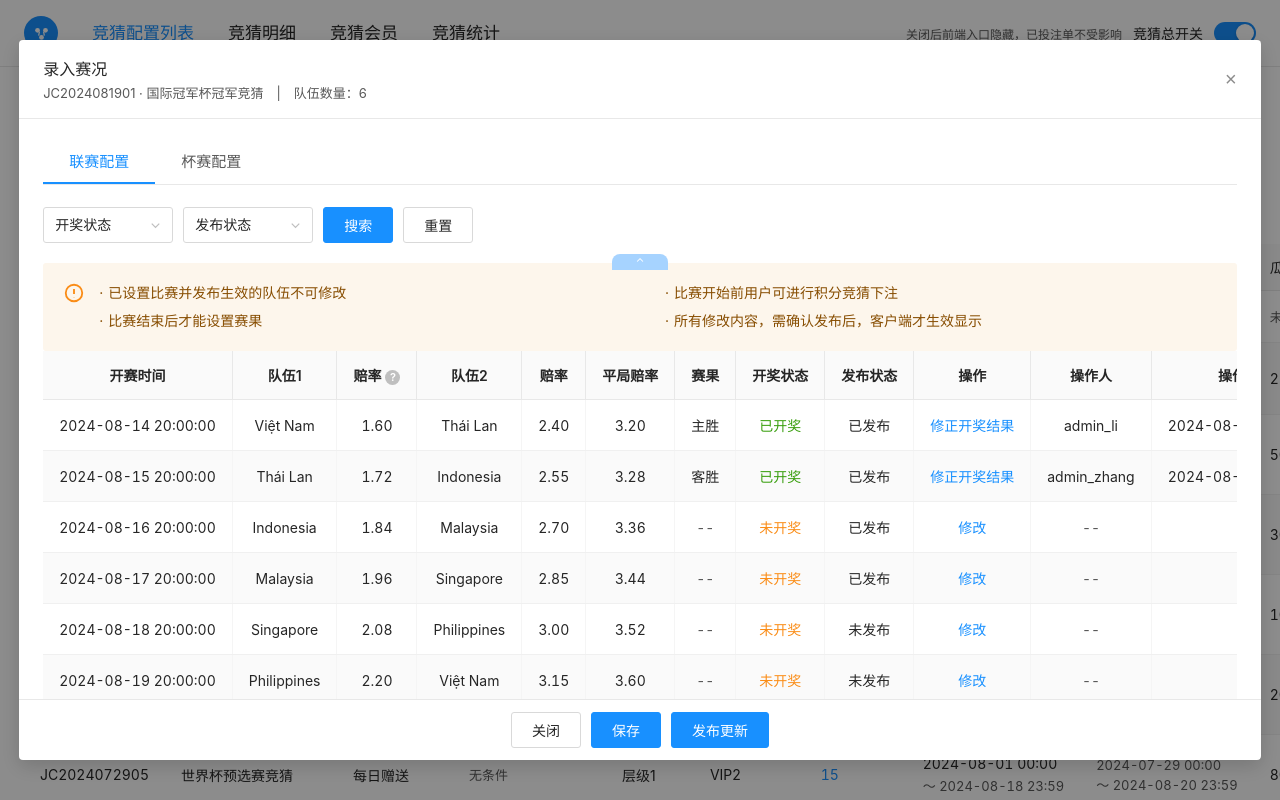
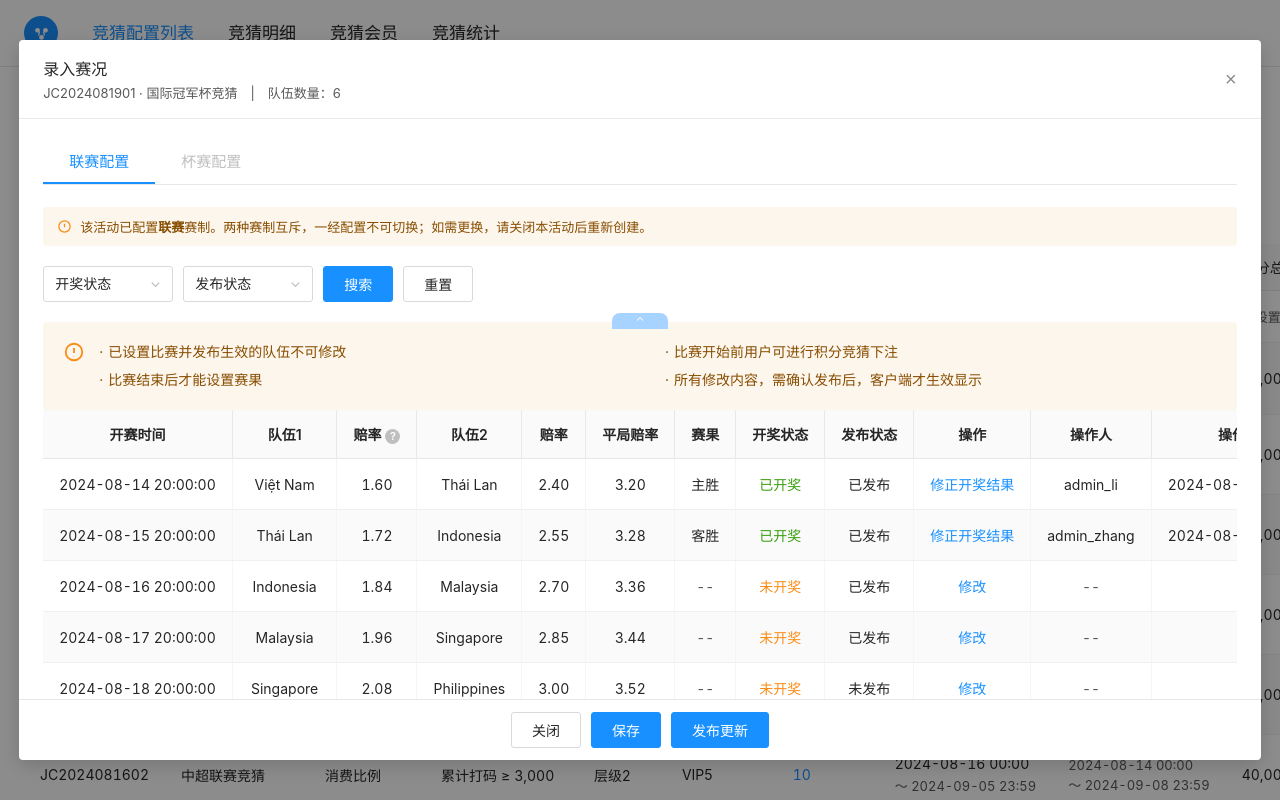
Before and after one commit to quentin196/abcg, a plain HTML site: page index.html in a window 1280 px wide. Both pictures are taken after a click on the element "12". Shown: the top 800 px of the page. Drawn offline with Linux system fonts and the light colour scheme.

Commit message:
Add files via upload

```diff
--- a/index.html
+++ b/index.html
@@ -32,9 +32,9 @@
              border-bottom:2px solid transparent; white-space:nowrap; transition:color .15s; }
   .nav-item:hover{ color:var(--blue); }
   .nav-item.active{ color:var(--blue); font-weight:500; border-bottom-color:var(--blue); }
-  .topbar-right{ margin-left:auto; display:flex; align-items:center; gap:11px; flex-shrink:0; }
-  .topbar-right .master-label{ font-weight:500; white-space:nowrap; }
-  .topbar-right .master-hint{ font-size:12px; color:var(--text-2); white-space:nowrap; }
+  .master{ display:flex; align-items:center; gap:10px; }
+  .master-label{ font-weight:500; white-space:nowrap; }
+  .master-hint{ font-size:12px; color:var(--text-2); white-space:nowrap; }
 
   /* ---------- 页头操作区 ---------- */
   .page-head{ display:flex; align-items:center; gap:14px; padding:18px 24px 0; flex-wrap:wrap; }
@@ -608,17 +608,17 @@
     <div class="nav-item" data-page="member">竞猜会员</div>
     <div class="nav-item" data-page="stat">竞猜统计</div>
   </nav>
-  <div class="topbar-right">
-    <span class="master-hint" id="masterHint">关闭后前端入口隐藏，已投注单不受影响</span>
-    <span class="master-label">竞猜总开关</span>
-    <label class="switch gsw"><input type="checkbox" id="masterSwitch" checked><span class="slider"></span></label>
-  </div>
 </div>
 
 <!-- ================= 竞猜配置列表 ================= -->
 <section id="page-config">
   <div class="page-head">
     <button class="btn btn-primary" onclick="openEditor('create')">添加活动</button>
+    <div class="master">
+      <span class="master-label">竞猜总开关</span>
+      <label class="switch gsw"><input type="checkbox" id="masterSwitch" checked><span class="slider"></span></label>
+      <span class="master-hint" id="masterHint">关闭后前端入口隐藏，已投注单不受影响</span>
+    </div>
   </div>
 
   <div class="filters">
@@ -665,7 +665,7 @@
     </table>
 
     <div class="pager">
-      <span class="pager-total">共 42 条</span>
+      <span class="pager-total" id="cfgTotal">共 10 条</span>
       <button class="pg">‹</button><button class="pg active">1</button>
       <button class="pg">2</button><button class="pg">3</button><button class="pg">›</button>
     </div>
@@ -683,7 +683,7 @@
     <select class="sel w150" id="mbVip"><option>全部VIP等级</option><option>VIP 1-10</option><option>VIP 11-30</option><option>VIP 31-50</option><option>SVIP</option></select>
     <select class="sel w150" id="mbTier"><option>全部层级</option><option>层级1</option><option>层级2</option><option>层级3</option><option>层级4</option></select>
     <select class="sel w150" id="mbTag"><option>全部标签</option><option>标签1</option><option>高价值</option><option>风险关注</option></select>
-    <select class="sel w180" id="mbAct"><option>全部活动</option><option>国际冠军杯冠军竞猜</option><option>夏季联赛全场比分</option><option>东南亚邀请赛首球时间</option></select>
+    <select class="sel w180" id="mbAct"><option>全部活动</option><option>国际冠军杯竞猜</option><option>夏季联赛竞猜</option><option>东南亚邀请赛竞猜</option></select>
     <button class="btn btn-primary" onclick="search()">搜索</button>
     <button class="btn" onclick="reset()">重置</button>
     <div class="spacer"></div>
@@ -1654,48 +1654,73 @@
 
 /* ===================== 数据 ===================== */
 const cfgRows = [
-  {id:"JC2024081907", name:"中超联赛胜平负竞猜", src:"每日赠送", cond:"无条件", condVal:0, tier:"层级1", vip:"VIP2",
-   teamCount:3, matches:0, pool:0, start:"—", end:"—", show:"—",
+  /* 01 草稿 · 必填项未完成，不可发布 */
+  {id:"JC2024081910", name:"草稿未完成活动", src:"每日赠送", cond:"无条件", condVal:0, tier:"层级1", vip:"VIP2",
+   lockMode:null, teamCount:4, matches:0, pool:0, start:"—", end:"—", show:"—",
    status:"草稿", active:false, ct:"2024-08-19 10:26:18", ut:"2024-08-19 10:26:18", by:"admin_zhang"},
-  {id:"JC2024081806", name:"亚冠淘汰赛正确比分", src:"充值比例", cond:"累计充值", condVal:500, tier:"层级1", vip:"VIP2",
-   teamCount:4, matches:4, pool:25000, start:"2024-09-05 00:00", end:"2024-09-28 23:59", show:"2024-09-02 00:00 ～ 2024-09-30 23:59",
+
+  /* 02 草稿 · 必填项已完成，可发布并启用 */
+  {id:"JC2024081909", name:"草稿可发布活动", src:"充值比例", cond:"累计充值", condVal:500, tier:"层级1", vip:"VIP2",
+   lockMode:null, teamCount:4, matches:4, pool:25000, start:"2024-09-05 00:00", end:"2024-09-28 23:59", show:"2024-09-02 00:00 ～ 2024-09-30 23:59",
    status:"草稿", active:false, ct:"2024-08-18 15:44:03", ut:"2024-08-19 09:12:37", by:"admin_li"},
-  {id:"JC2024081901", name:"国际冠军杯冠军竞猜", src:"每日赠送", cond:"无条件", condVal:0, tier:"层级1", vip:"VIP2",
-   teamCount:6, matches:12, pool:50000, start:"2024-08-15 00:00", end:"2024-09-10 23:59", show:"2024-08-12 00:00 ～ 2024-09-15 23:59",
+
+  /* 03 未开始 · 已启用 · 双数队伍未锁赛制 */
+  {id:"JC2024081908", name:"亚冠淘汰赛竞猜", src:"充值比例", cond:"累计充值", condVal:1000, tier:"层级2", vip:"VIP5",
+   lockMode:null, teamCount:4, matches:4, pool:30000, start:"2024-09-05 00:00", end:"2024-09-28 23:59", show:"2024-09-02 00:00 ～ 2024-09-30 23:59",
+   status:"未开始", active:true, ct:"2024-08-18 16:20:44", ut:"2024-08-18 16:20:44", by:"admin_li"},
+
+  /* 04 未开始 · 未启用 · 赛事数为 0，不可启用 */
+  {id:"JC2024080704", name:"欧冠小组赛竞猜", src:"充值比例", cond:"累计充值", condVal:200, tier:"不限", vip:"不限",
+   lockMode:null, teamCount:2, matches:0, pool:20000, start:"2024-09-01 00:00", end:"2024-09-30 23:59", show:"2024-08-28 00:00 ～ 2024-10-02 23:59",
+   status:"未开始", active:false, ct:"2024-08-07 09:33:10", ut:"2024-08-07 09:33:10", by:"admin_wang"},
+
+  /* 05 未开始 · 单数队伍，仅可配联赛 */
+  {id:"JC2024081802", name:"夏季联赛竞猜", src:"充值比例", cond:"累计充值", condVal:1000, tier:"层级2", vip:"VIP5",
+   lockMode:null, teamCount:5, matches:8, pool:30000, start:"2024-08-20 00:00", end:"2024-09-20 23:59", show:"2024-08-18 00:00 ～ 2024-09-22 23:59",
+   status:"未开始", active:true, ct:"2024-08-08 16:20:44", ut:"2024-08-17 14:08:19", by:"admin_li"},
+
+  /* 06 进行中 · 已启用 · 已锁联赛 */
+  {id:"JC2024081901", name:"国际冠军杯竞猜", src:"每日赠送", cond:"无条件", condVal:0, tier:"层级1", vip:"VIP2",
+   lockMode:"league", teamCount:6, matches:12, pool:50000, start:"2024-08-15 00:00", end:"2024-09-10 23:59", show:"2024-08-12 00:00 ～ 2024-09-15 23:59",
    status:"进行中", active:true, ct:"2024-08-10 11:02:31", ut:"2024-08-18 09:41:05", by:"admin_zhang"},
-  {id:"JC2024081802", name:"夏季联赛全场比分", src:"充值比例", cond:"累计充值", condVal:1000, tier:"层级2", vip:"VIP5",
-   teamCount:5, matches:8, pool:30000, start:"2024-08-20 00:00", end:"2024-09-20 23:59", show:"2024-08-18 00:00 ～ 2024-09-22 23:59",
-   status:"未开始", active:true, ct:"2024-08-08 16:20:44", ut:"2024-08-17 14:08:19", by:"admin_li"},
-  {id:"JC2024081103", name:"东南亚邀请赛首球时间", src:"消费比例", cond:"累计打码", condVal:5000, tier:"层级2", vip:"VIP10",
-   teamCount:8, matches:20, pool:100000, start:"2024-07-01 00:00", end:"2024-07-31 23:59", show:"2024-06-28 00:00 ～ 2024-08-03 23:59",
+
+  /* 07 进行中 · 已停用 · 前端入口隐藏 */
+  {id:"JC2024081602", name:"中超联赛竞猜", src:"消费比例", cond:"累计打码", condVal:3000, tier:"层级2", vip:"VIP5",
+   lockMode:"league", teamCount:6, matches:10, pool:40000, start:"2024-08-16 00:00", end:"2024-09-05 23:59", show:"2024-08-14 00:00 ～ 2024-09-08 23:59",
+   status:"进行中", active:false, ct:"2024-08-14 10:05:22", ut:"2024-08-18 15:30:11", by:"admin_wang"},
+
+  /* 08 已截止 · 已锁杯赛 · 待结算 */
+  {id:"JC2024072905", name:"世界杯预选赛竞猜", src:"每日赠送", cond:"无条件", condVal:0, tier:"层级1", vip:"VIP2",
+   lockMode:"cup", teamCount:8, matches:15, pool:80000, start:"2024-08-01 00:00", end:"2024-08-18 23:59", show:"2024-07-29 00:00 ～ 2024-08-20 23:59",
+   status:"已截止", active:true, ct:"2024-07-29 14:50:27", ut:"2024-08-19 00:12:44", by:"admin_zhang"},
+
+  /* 09 已结算 · 正常走完全流程 */
+  {id:"JC2024081103", name:"东南亚邀请赛竞猜", src:"消费比例", cond:"累计打码", condVal:5000, tier:"层级2", vip:"VIP10",
+   lockMode:"league", teamCount:8, matches:20, pool:100000, start:"2024-07-01 00:00", end:"2024-07-31 23:59", show:"2024-06-28 00:00 ～ 2024-08-03 23:59",
    status:"已结算", active:false, ct:"2024-06-25 10:15:02", ut:"2024-08-02 03:00:00", by:"system"},
-  {id:"JC2024080704", name:"欧冠小组赛总进球", src:"充值比例", cond:"累计充值", condVal:200, tier:"不限", vip:"不限",
-   teamCount:2, matches:0, pool:20000, start:"2024-09-01 00:00", end:"2024-09-30 23:59", show:"2024-08-28 00:00 ～ 2024-10-02 23:59",
-   status:"未开始", active:false, ct:"2024-08-07 09:33:10", ut:"2024-08-07 09:33:10", by:"admin_wang"},
-  {id:"JC2024072905", name:"世界杯预选赛竞猜", src:"每日赠送", cond:"无条件", condVal:0, tier:"层级1", vip:"VIP2",
-   teamCount:7, matches:15, pool:80000, start:"2024-08-01 00:00", end:"2024-08-18 23:59", show:"2024-07-29 00:00 ～ 2024-08-20 23:59",
-   status:"已截止", active:true, ct:"2024-07-29 14:50:27", ut:"2024-08-19 00:12:44", by:"admin_zhang"},
+
+  /* 10 已关闭 · 运营主动终止 */
   {id:"JC2024071206", name:"季前热身赛竞猜", src:"消费比例", cond:"累计打码", condVal:2000, tier:"层级3", vip:"VIP15",
-   teamCount:4, matches:6, pool:15000, start:"2024-07-15 00:00", end:"2024-07-25 23:59", show:"2024-07-12 00:00 ～ 2024-07-27 23:59",
+   lockMode:"league", teamCount:4, matches:6, pool:15000, start:"2024-07-15 00:00", end:"2024-07-25 23:59", show:"2024-07-12 00:00 ～ 2024-07-27 23:59",
    status:"已关闭", active:false, ct:"2024-07-12 08:41:56", ut:"2024-07-22 17:30:08", by:"admin_li"}
 ];
 
 const rows = [
-  {uid:16425983, account:"bettor999",  vip:"VIP 43", tier:"层级2", tag:"标签1",   bets:342, stake:398200, win:435910, prize:37710.00, earn:96800,  act:"国际冠军杯冠军竞猜"},
-  {uid:18264932, account:"gambler890", vip:"VIP 5",  tier:"层级1", tag:"高价值", bets:61,  stake:42800,  win:39760,  prize:3040.00,  earn:16520,  act:"国际冠军杯冠军竞猜"},
-  {uid:21976453, account:"casino567",  vip:"VIP 34", tier:"层级2", tag:"标签1",   bets:84,  stake:76500,  win:68120,  prize:8380.00,  earn:28300,  act:"夏季联赛全场比分"},
-  {uid:27239945, account:"user7890",   vip:"VIP 2",  tier:"层级1", tag:"高价值", bets:286, stake:482600, win:516280, prize:33680.00, earn:128450, act:"东南亚邀请赛首球时间"},
-  {uid:27419536, account:"winner456",  vip:"VIP 31", tier:"层级2", tag:"标签1",   bets:286, stake:482600, win:516280, prize:33680.00, earn:128450, act:"国际冠军杯冠军竞猜"},
-  {uid:27952467, account:"risk5678",   vip:"VIP 14", tier:"层级2", tag:"标签1",   bets:84,  stake:76500,  win:68120,  prize:8380.00,  earn:28300,  act:"夏季联赛全场比分"},
-  {uid:28543972, account:"luck123",    vip:"VIP 23", tier:"层级2", tag:"标签1",   bets:342, stake:398200, win:435910, prize:37710.00, earn:96800,  act:"国际冠军杯冠军竞猜"},
-  {uid:28943617, account:"prize456",   vip:"VIP 41", tier:"层级4", tag:"标签1",   bets:286, stake:482600, win:516280, prize:33680.00, earn:128450, act:"国际冠军杯冠军竞猜"},
-  {uid:34529861, account:"profit901",  vip:"VIP 17", tier:"层级2", tag:"标签1",   bets:286, stake:482600, win:516280, prize:33680.00, earn:128450, act:"东南亚邀请赛首球时间"},
-  {uid:36295874, account:"luck777",    vip:"SVIP 9", tier:"层级2", tag:"标签1",   bets:342, stake:398200, win:435910, prize:37710.00, earn:96800,  act:"国际冠军杯冠军竞猜"},
-  {uid:36591487, account:"spin777",    vip:"VIP 26", tier:"层级2", tag:"标签1",   bets:286, stake:482600, win:516280, prize:33680.00, earn:128450, act:"国际冠军杯冠军竞猜"},
-  {uid:39472681, account:"money345",   vip:"VIP 50", tier:"层级2", tag:"标签1",   bets:61,  stake:42800,  win:39760,  prize:3040.00,  earn:16520,  act:"国际冠军杯冠军竞猜"},
-  {uid:39521784, account:"spin234",    vip:"VIP 44", tier:"层级2", tag:"标签1",   bets:84,  stake:76500,  win:68120,  prize:8380.00,  earn:28300,  act:"夏季联赛全场比分"},
-  {uid:45793264, account:"fortune678", vip:"VIP 10", tier:"层级2", tag:"风险关注", bets:61, stake:42800, win:39760,  prize:3040.00,  earn:16520,  act:"国际冠军杯冠军竞猜"},
-  {uid:47289613, account:"bettor456",  vip:"VIP 27", tier:"层级2", tag:"标签1",   bets:286, stake:482600, win:516280, prize:33680.00, earn:128450, act:"东南亚邀请赛首球时间"}
+  {uid:16425983, account:"bettor999",  vip:"VIP 43", tier:"层级2", tag:"标签1",   bets:342, stake:398200, win:435910, prize:37710.00, earn:96800,  act:"国际冠军杯竞猜"},
+  {uid:18264932, account:"gambler890", vip:"VIP 5",  tier:"层级1", tag:"高价值", bets:61,  stake:42800,  win:39760,  prize:3040.00,  earn:16520,  act:"国际冠军杯竞猜"},
+  {uid:21976453, account:"casino567",  vip:"VIP 34", tier:"层级2", tag:"标签1",   bets:84,  stake:76500,  win:68120,  prize:8380.00,  earn:28300,  act:"夏季联赛竞猜"},
+  {uid:27239945, account:"user7890",   vip:"VIP 2",  tier:"层级1", tag:"高价值", bets:286, stake:482600, win:516280, prize:33680.00, earn:128450, act:"东南亚邀请赛竞猜"},
+  {uid:27419536, account:"winner456",  vip:"VIP 31", tier:"层级2", tag:"标签1",   bets:286, stake:482600, win:516280, prize:33680.00, earn:128450, act:"国际冠军杯竞猜"},
+  {uid:27952467, account:"risk5678",   vip:"VIP 14", tier:"层级2", tag:"标签1",   bets:84,  stake:76500,  win:68120,  prize:8380.00,  earn:28300,  act:"夏季联赛竞猜"},
+  {uid:28543972, account:"luck123",    vip:"VIP 23", tier:"层级2", tag:"标签1",   bets:342, stake:398200, win:435910, prize:37710.00, earn:96800,  act:"国际冠军杯竞猜"},
+  {uid:28943617, account:"prize456",   vip:"VIP 41", tier:"层级4", tag:"标签1",   bets:286, stake:482600, win:516280, prize:33680.00, earn:128450, act:"国际冠军杯竞猜"},
+  {uid:34529861, account:"profit901",  vip:"VIP 17", tier:"层级2", tag:"标签1",   bets:286, stake:482600, win:516280, prize:33680.00, earn:128450, act:"东南亚邀请赛竞猜"},
+  {uid:36295874, account:"luck777",    vip:"SVIP 9", tier:"层级2", tag:"标签1",   bets:342, stake:398200, win:435910, prize:37710.00, earn:96800,  act:"国际冠军杯竞猜"},
+  {uid:36591487, account:"spin777",    vip:"VIP 26", tier:"层级2", tag:"标签1",   bets:286, stake:482600, win:516280, prize:33680.00, earn:128450, act:"国际冠军杯竞猜"},
+  {uid:39472681, account:"money345",   vip:"VIP 50", tier:"层级2", tag:"标签1",   bets:61,  stake:42800,  win:39760,  prize:3040.00,  earn:16520,  act:"国际冠军杯竞猜"},
+  {uid:39521784, account:"spin234",    vip:"VIP 44", tier:"层级2", tag:"标签1",   bets:84,  stake:76500,  win:68120,  prize:8380.00,  earn:28300,  act:"夏季联赛竞猜"},
+  {uid:45793264, account:"fortune678", vip:"VIP 10", tier:"层级2", tag:"风险关注", bets:61, stake:42800, win:39760,  prize:3040.00,  earn:16520,  act:"国际冠军杯竞猜"},
+  {uid:47289613, account:"bettor456",  vip:"VIP 27", tier:"层级2", tag:"标签1",   bets:286, stake:482600, win:516280, prize:33680.00, earn:128450, act:"东南亚邀请赛竞猜"}
 ];
 
 const n  = v => v.toLocaleString("en-US");
@@ -1720,6 +1745,8 @@
 };
 
 function renderCfg(){
+  const tot = document.getElementById("cfgTotal");
+  if(tot) tot.textContent = `共 ${cfgData.length} 条`;
   document.getElementById("cfgBody").innerHTML = cfgData.map((r,i)=>{
     const canOpen = r.matches > 0;
     const draft   = r.status === "草稿";
@@ -2032,34 +2059,78 @@
   const n = Math.min(rdCur.matches || 0, 6);
   rdLeague = [{ name: rdCur.name, rows: n ? mkRdRows(n) : [] }];
   rdCup    = [{ name: "决赛", rows: n ? mkRdRows(Math.min(n,2)) : [] }];
-  rdMode = "league";
+  // 已锁定赛制则进入锁定的那一种，否则默认联赛
+  rdMode = rdCur.lockMode || "league";
   document.getElementById("mt-sub").textContent =
     `${rdCur.id} · ${rdCur.name}　|　队伍数量：${rdCur.teamCount}`;
   document.getElementById("rdFilterDraw").value = "";
   document.getElementById("rdFilterPub").value = "";
 
-  // 队伍为单数时锁定杯赛配置
-  const odd = rdCur.teamCount % 2 !== 0;
-  const tabs = document.querySelectorAll("#rdMode div");
-  tabs.forEach((d,i)=>{
-    d.classList.toggle("on", i===0);
-    if(i===1){
-      d.classList.toggle("disabled", odd);
-      d.title = odd ? "队伍数量为单数，无法两两配对，不可配置杯赛" : "";
-    }
-  });
-  const tip = document.getElementById("rdOddTip");
-  tip.style.display = odd ? "" : "none";
-  if(odd) document.getElementById("rdOddTxt").innerHTML =
-    `当前活动配置了 <strong>${rdCur.teamCount}</strong> 支队伍，为单数，无法两两配对，因此<strong>仅可配置联赛</strong>。如需配置杯赛，请先将队伍数量调整为双数。`;
-
+  refreshModeTabs();
   applyMode();
   openMask("mask-matches");
+}
+
+/* 赛制 Tab 可用性：单数队伍禁杯赛；已配置过则锁定另一种 */
+function refreshModeTabs(){
+  const odd  = rdCur.teamCount % 2 !== 0;
+  const lock = rdCur.lockMode;
+  const tabs = document.querySelectorAll("#rdMode div");
+
+  tabs.forEach((d,i)=>{
+    const m = i === 0 ? "league" : "cup";
+    d.classList.toggle("on", m === rdMode);
+
+    let dis = false, why = "";
+    if(lock && m !== lock){
+      dis = true;
+      why = `该活动已配置${lock === "league" ? "联赛" : "杯赛"}，不可再配置${m === "league" ? "联赛" : "杯赛"}`;
+    }else if(m === "cup" && odd){
+      dis = true;
+      why = "队伍数量为单数，无法两两配对，不可配置杯赛";
+    }
+    d.classList.toggle("disabled", dis);
+    d.title = why;
+  });
+
+  const tip = document.getElementById("rdOddTip");
+  const txt = document.getElementById("rdOddTxt");
+
+  if(lock){
+    tip.style.display = "";
+    txt.innerHTML = `该活动已配置<strong>${lock === "league" ? "联赛" : "杯赛"}</strong>赛制。` +
+      `两种赛制互斥，一经配置不可切换；如需更换，请关闭本活动后重新创建。`;
+  }else if(odd){
+    tip.style.display = "";
+    txt.innerHTML = `当前活动配置了 <strong>${rdCur.teamCount}</strong> 支队伍，为单数，` +
+      `无法两两配对，因此<strong>仅可配置联赛</strong>。如需配置杯赛，请先将队伍数量调整为双数。`;
+  }else{
+    tip.style.display = "";
+    txt.innerHTML = `尚未配置赛制。<strong>联赛与杯赛互斥</strong>，` +
+      `保存或发布赛事后将锁定为所选赛制，之后不可切换。`;
+  }
 }
 
 /* 赛制切换 */
 function rdSetMode(m){
   if(rdMode === m) return;
+  const name = m === "league" ? "联赛" : "杯赛";
+
+  // 已锁定另一种赛制
+  if(rdCur && rdCur.lockMode && rdCur.lockMode !== m){
+    const cur = rdCur.lockMode === "league" ? "联赛" : "杯赛";
+    confirm2({
+      title:`无法配置${name}`, icon:ICON_WARN,
+      lead:`该活动已配置${cur}赛制`,
+      desc:`联赛与杯赛<strong>互斥</strong>，一个活动只能配置其中一种，一经配置不可切换。<br>` +
+           `如需改为${name}，请关闭本活动后重新创建。`,
+      kv:[["活动", rdCur.name],["当前赛制", cur]],
+      okText:"知道了"
+    });
+    return;
+  }
+
+  // 单数队伍禁杯赛
   if(m === "cup" && rdCur && rdCur.teamCount % 2 !== 0){
     confirm2({
       title:"无法配置杯赛", icon:ICON_WARN,
@@ -2070,10 +2141,18 @@
     });
     return;
   }
+
   rdMode = m;
-  document.querySelectorAll("#rdMode div").forEach(d=>
-    d.classList.toggle("on", d.textContent.trim() === (m==="league" ? "联赛配置" : "杯赛配置")));
+  refreshModeTabs();
   applyMode();
+}
+
+/* 首次保存或发布时锁定赛制 */
+function lockRdMode(){
+  if(!rdCur || rdCur.lockMode) return false;
+  rdCur.lockMode = rdMode;
+  refreshModeTabs();
+  return true;
 }
 
 function applyMode(){
@@ -2270,8 +2349,11 @@
 }
 
 function rdSave(){
-  confirm2({ title:"保存", icon:ICON_INFO, lead:"已保存当前轮次的赛事配置",
-    desc:"保存仅写入后台，<strong>客户端尚未生效</strong>。需点击「发布更新」后前端才会展示。",
+  const first = lockRdMode();
+  const name  = rdMode === "league" ? "联赛" : "杯赛";
+  confirm2({ title:"保存", icon:ICON_INFO, lead:"已保存当前赛事配置",
+    desc:"保存仅写入后台，<strong>客户端尚未生效</strong>。需点击「发布更新」后前端才会展示。" +
+         (first ? `<br>本活动赛制已锁定为<strong>${name}</strong>，不可再切换。` : ""),
     okText:"知道了" });
 }
 
@@ -2287,7 +2369,11 @@
     kv:[["待发布场次", pending + " 场"],["将触发结算", settle + " 场"],
         [rdMode==="cup" ? "轮次" : "联赛", rdRounds[rdIdx].name || "未命名"]],
     okText:"确认发布",
-    onOk:()=>{ rows.forEach(r=>{ r.pub = "已发布"; if(r.win) r.draw = "已开奖"; }); renderRd(); }
+    onOk:()=>{
+      lockRdMode();
+      rows.forEach(r=>{ r.pub = "已发布"; if(r.win) r.draw = "已开奖"; });
+      renderRd();
+    }
   });
 }
 
@@ -2764,8 +2850,8 @@
 
 /* ===================== 竞猜明细 ===================== */
 const OD_ACTS = [
-  {cfg:"JC2024081901", name:"国际冠军杯冠军竞猜"},
-  {cfg:"JC2024081103", name:"东南亚邀请赛首球时间"},
+  {cfg:"JC2024081901", name:"国际冠军杯竞猜"},
+  {cfg:"JC2024081103", name:"东南亚邀请赛竞猜"},
   {cfg:"JC2024072905", name:"世界杯预选赛竞猜"}
 ];
 const OD_MEM = [
@@ -2945,10 +3031,10 @@
 
 /* ===================== 竞猜统计 ===================== */
 const ST_ACTS = [
-  {cfg:"JC2024081901", name:"国际冠军杯冠军竞猜", pool:50000},
-  {cfg:"JC2024081103", name:"东南亚邀请赛首球时间", pool:100000},
+  {cfg:"JC2024081901", name:"国际冠军杯竞猜", pool:50000},
+  {cfg:"JC2024081103", name:"东南亚邀请赛竞猜", pool:100000},
   {cfg:"JC2024072905", name:"世界杯预选赛竞猜", pool:80000},
-  {cfg:"JC2024081802", name:"夏季联赛全场比分", pool:30000},
+  {cfg:"JC2024081802", name:"夏季联赛竞猜", pool:30000},
   {cfg:"JC2024071206", name:"季前热身赛竞猜", pool:15000}
 ];
 
```
